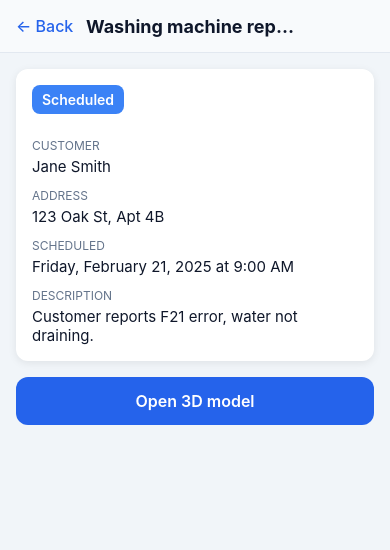
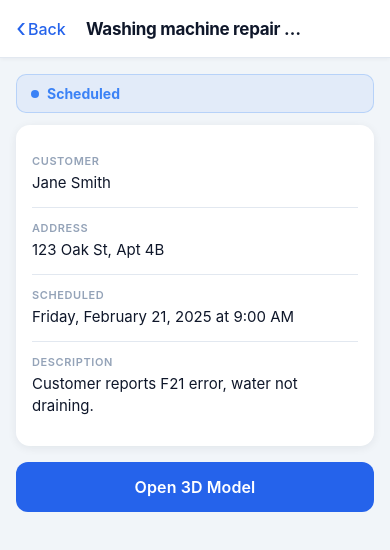
Before and after one commit to nicolas8081/fieldsync-pro, a React Native app in the folder mobile/: screen /JobList in a window 390 px wide. Both pictures are taken after a click on the element 195 px from the left and 134 px from the top of the page. Shown: the top 550 px of the page. Built offline with nearby package versions, Linux system fonts and the light colour scheme; no server answers.

Commit message:
Update UI

```diff
--- a/mobile/src/components/Button.tsx
+++ b/mobile/src/components/Button.tsx
@@ -1,6 +1,7 @@
-import React from 'react';
+import React, { useRef } from 'react';
 import {
-  TouchableOpacity,
+  Animated,
+  Pressable,
   Text,
   StyleSheet,
   ActivityIndicator,
@@ -8,7 +9,7 @@ import {
   TextStyle,
 } from 'react-native';
 
-type ButtonVariant = 'primary' | 'secondary' | 'outline';
+type ButtonVariant = 'primary' | 'secondary' | 'outline' | 'danger';
 
 interface ButtonProps {
   title: string;
@@ -30,8 +31,12 @@ const variantStyles: Record<ButtonVariant, { container: ViewStyle; text: TextSty
     text: { color: '#fff' },
   },
   outline: {
-    container: { backgroundColor: 'transparent', borderWidth: 2, borderColor: '#2563eb' },
+    container: { backgroundColor: 'transparent', borderWidth: 1.5, borderColor: '#2563eb' },
     text: { color: '#2563eb' },
+  },
+  danger: {
+    container: { backgroundColor: '#ef4444' },
+    text: { color: '#fff' },
   },
 };
 
@@ -44,20 +49,50 @@ export function Button({
   style,
   textStyle,
 }: ButtonProps) {
+  const scale = useRef(new Animated.Value(1)).current;
   const v = variantStyles[variant];
+
+  const handlePressIn = () => {
+    Animated.spring(scale, {
+      toValue: 0.97,
+      useNativeDriver: true,
+      speed: 50,
+      bounciness: 0,
+    }).start();
+  };
+
+  const handlePressOut = () => {
+    Animated.spring(scale, {
+      toValue: 1,
+      useNativeDriver: true,
+      speed: 40,
+      bounciness: 4,
+    }).start();
+  };
+
   return (
-    <TouchableOpacity
-      style={[styles.container, v.container, disabled && styles.disabled, style]}
+    <Pressable
       onPress={onPress}
+      onPressIn={handlePressIn}
+      onPressOut={handlePressOut}
       disabled={disabled || loading}
-      activeOpacity={0.7}
     >
-      {loading ? (
-        <ActivityIndicator color={v.text.color} />
-      ) : (
-        <Text style={[styles.text, v.text, textStyle]}>{title}</Text>
-      )}
-    </TouchableOpacity>
+      <Animated.View
+        style={[
+          styles.container,
+          v.container,
+          disabled && styles.disabled,
+          { transform: [{ scale }] },
+          style,
+        ]}
+      >
+        {loading ? (
+          <ActivityIndicator color={v.text.color as string} />
+        ) : (
+          <Text style={[styles.text, v.text, textStyle]}>{title}</Text>
+        )}
+      </Animated.View>
+    </Pressable>
   );
 }
 
@@ -68,13 +103,14 @@ const styles = StyleSheet.create({
     borderRadius: 12,
     alignItems: 'center',
     justifyContent: 'center',
-    minHeight: 48,
+    minHeight: 50,
   },
   text: {
     fontSize: 16,
     fontWeight: '600',
+    letterSpacing: 0.1,
   },
   disabled: {
-    opacity: 0.5,
+    opacity: 0.45,
   },
 });
--- a/mobile/src/components/Card.tsx
+++ b/mobile/src/components/Card.tsx
@@ -4,21 +4,43 @@ import { View, StyleSheet, ViewStyle } from 'react-native';
 interface CardProps {
   children: React.ReactNode;
   style?: ViewStyle;
+  accentColor?: string;
 }
 
-export function Card({ children, style }: CardProps) {
-  return <View style={[styles.card, style]}>{children}</View>;
+export function Card({ children, style, accentColor }: CardProps) {
+  if (accentColor) {
+    return (
+      <View style={[styles.card, styles.cardRow, style]}>
+        <View style={[styles.accent, { backgroundColor: accentColor }]} />
+        <View style={styles.inner}>{children}</View>
+      </View>
+    );
+  }
+  return <View style={[styles.card, styles.paddedCard, style]}>{children}</View>;
 }
 
 const styles = StyleSheet.create({
   card: {
     backgroundColor: '#fff',
-    borderRadius: 12,
+    borderRadius: 14,
+    shadowColor: '#0f172a',
+    shadowOffset: { width: 0, height: 2 },
+    shadowOpacity: 0.07,
+    shadowRadius: 10,
+    elevation: 3,
+    overflow: 'hidden',
+  },
+  cardRow: {
+    flexDirection: 'row',
+  },
+  paddedCard: {
     padding: 16,
-    shadowColor: '#000',
-    shadowOffset: { width: 0, height: 2 },
-    shadowOpacity: 0.08,
-    shadowRadius: 8,
-    elevation: 3,
+  },
+  accent: {
+    width: 4,
+  },
+  inner: {
+    flex: 1,
+    padding: 16,
   },
 });
--- a/mobile/src/components/Header.tsx
+++ b/mobile/src/components/Header.tsx
@@ -13,8 +13,13 @@ export function Header({ title, onBack, right, style }: HeaderProps) {
     <View style={[styles.header, style]}>
       <View style={styles.left}>
         {onBack && (
-          <TouchableOpacity onPress={onBack} style={styles.backBtn} hitSlop={{ top: 12, bottom: 12, left: 12, right: 12 }}>
-            <Text style={styles.backText}>← Back</Text>
+          <TouchableOpacity
+            onPress={onBack}
+            style={styles.backBtn}
+            hitSlop={{ top: 12, bottom: 12, left: 12, right: 12 }}
+          >
+            <Text style={styles.chevron}>‹</Text>
+            <Text style={styles.backText}>Back</Text>
           </TouchableOpacity>
         )}
       </View>
@@ -32,20 +37,27 @@ const styles = StyleSheet.create({
     alignItems: 'center',
     justifyContent: 'space-between',
     paddingHorizontal: 16,
-    paddingVertical: 12,
-    backgroundColor: '#f8fafc',
-    borderBottomWidth: 1,
+    paddingVertical: 14,
+    backgroundColor: '#fff',
+    borderBottomWidth: StyleSheet.hairlineWidth,
     borderBottomColor: '#e2e8f0',
+    shadowColor: '#0f172a',
+    shadowOffset: { width: 0, height: 1 },
+    shadowOpacity: 0.05,
+    shadowRadius: 4,
+    elevation: 2,
   },
   left: { minWidth: 70 },
-  backBtn: { paddingVertical: 4, paddingRight: 8 },
+  backBtn: { flexDirection: 'row', alignItems: 'center', gap: 2 },
+  chevron: { fontSize: 26, color: '#2563eb', lineHeight: 30, marginTop: -1 },
   backText: { fontSize: 16, color: '#2563eb', fontWeight: '500' },
   title: {
     flex: 1,
-    fontSize: 18,
+    fontSize: 17,
     fontWeight: '700',
     color: '#0f172a',
     textAlign: 'center',
+    letterSpacing: -0.3,
   },
   right: { minWidth: 70, alignItems: 'flex-end' },
 });
--- a/mobile/src/screens/JobDetailScreen.tsx
+++ b/mobile/src/screens/JobDetailScreen.tsx
@@ -21,6 +21,15 @@ function statusLabel(s: Job['status']) {
   return s.replace('_', ' ').replace(/\b\w/g, (c) => c.toUpperCase());
 }
 
+function InfoRow({ label, value, last }: { label: string; value: string; last?: boolean }) {
+  return (
+    <View style={[styles.infoRow, !last && styles.infoRowBorder]}>
+      <Text style={styles.label}>{label}</Text>
+      <Text style={styles.value}>{value}</Text>
+    </View>
+  );
+}
+
 export function JobDetailScreen({ route, navigation }: Props) {
   const { jobId } = route.params;
   const [job, setJob] = useState<Job | null>(null);
@@ -34,7 +43,9 @@ export function JobDetailScreen({ route, navigation }: Props) {
       }
       setLoading(false);
     });
-    return () => { cancelled = true; };
+    return () => {
+      cancelled = true;
+    };
   }, [jobId]);
 
   if (loading || !job) {
@@ -48,44 +59,45 @@ export function JobDetailScreen({ route, navigation }: Props) {
     );
   }
 
+  const color = statusColors[job.status];
+  const rows: { label: string; value: string }[] = [
+    { label: 'Customer', value: job.customer },
+    { label: 'Address', value: job.address },
+    {
+      label: 'Scheduled',
+      value: new Date(job.scheduledAt).toLocaleString(undefined, {
+        dateStyle: 'full',
+        timeStyle: 'short',
+      }),
+    },
+    ...(job.description ? [{ label: 'Description', value: job.description }] : []),
+  ];
+
   return (
     <View style={styles.container}>
       <Header title={job.title} onBack={() => navigation.goBack()} />
       <ScrollView style={styles.scroll} contentContainerStyle={styles.content}>
+
+        <View style={[styles.statusBanner, { backgroundColor: color + '14', borderColor: color + '40' }]}>
+          <View style={[styles.statusDot, { backgroundColor: color }]} />
+          <Text style={[styles.statusText, { color }]}>{statusLabel(job.status)}</Text>
+        </View>
+
         <Card>
-          <View style={styles.badgeRow}>
-            <View style={[styles.badge, { backgroundColor: statusColors[job.status] }]}>
-              <Text style={styles.badgeText}>{statusLabel(job.status)}</Text>
-            </View>
-          </View>
-          <Text style={styles.label}>Customer</Text>
-          <Text style={styles.value}>{job.customer}</Text>
-          <Text style={styles.label}>Address</Text>
-          <Text style={styles.value}>{job.address}</Text>
-          <Text style={styles.label}>Scheduled</Text>
-          <Text style={styles.value}>
-            {new Date(job.scheduledAt).toLocaleString(undefined, {
-              dateStyle: 'full',
-              timeStyle: 'short',
-            })}
-          </Text>
-          {job.description ? (
-            <>
-              <Text style={styles.label}>Description</Text>
-              <Text style={styles.value}>{job.description}</Text>
-            </>
-          ) : null}
+          {rows.map((row, i) => (
+            <InfoRow key={row.label} label={row.label} value={row.value} last={i === rows.length - 1} />
+          ))}
         </Card>
 
         {job.modelUrl ? (
           <Button
-            title="Open 3D model"
+            title="Open 3D Model"
             onPress={() => navigation.navigate('Viewer3D', { jobId: job.id, modelUrl: job.modelUrl! })}
             style={styles.button}
           />
         ) : (
-          <Card>
-            <Text style={styles.noModel}>No 3D model linked to this job.</Text>
+          <Card style={styles.noModelCard}>
+            <Text style={styles.noModelText}>No 3D model linked to this job.</Text>
           </Card>
         )}
       </ScrollView>
@@ -96,14 +108,40 @@ export function JobDetailScreen({ route, navigation }: Props) {
 const styles = StyleSheet.create({
   container: { flex: 1, backgroundColor: '#f1f5f9' },
   scroll: { flex: 1 },
-  content: { padding: 16, paddingBottom: 32 },
+  content: { padding: 16, paddingBottom: 40, gap: 12 },
   centered: { flex: 1, justifyContent: 'center', alignItems: 'center', padding: 24 },
   loadingText: { fontSize: 16, color: '#64748b' },
-  badgeRow: { marginBottom: 12 },
-  badge: { alignSelf: 'flex-start', paddingHorizontal: 10, paddingVertical: 6, borderRadius: 8 },
-  badgeText: { fontSize: 14, color: '#fff', fontWeight: '600' },
-  label: { fontSize: 12, color: '#64748b', marginTop: 12, marginBottom: 4, textTransform: 'uppercase' },
-  value: { fontSize: 15, color: '#0f172a' },
-  button: { marginTop: 16 },
-  noModel: { color: '#64748b', fontSize: 15 },
+
+  statusBanner: {
+    flexDirection: 'row',
+    alignItems: 'center',
+    gap: 8,
+    paddingHorizontal: 14,
+    paddingVertical: 10,
+    borderRadius: 10,
+    borderWidth: 1,
+  },
+  statusDot: { width: 8, height: 8, borderRadius: 4 },
+  statusText: { fontSize: 14, fontWeight: '700' },
+
+  infoRow: {
+    paddingVertical: 13,
+  },
+  infoRowBorder: {
+    borderBottomWidth: StyleSheet.hairlineWidth,
+    borderBottomColor: '#e2e8f0',
+  },
+  label: {
+    fontSize: 11,
+    color: '#94a3b8',
+    fontWeight: '600',
+    textTransform: 'uppercase',
+    letterSpacing: 0.6,
+    marginBottom: 4,
+  },
+  value: { fontSize: 15, color: '#0f172a', lineHeight: 22 },
+
+  button: { marginTop: 4 },
+  noModelCard: { alignItems: 'center', paddingVertical: 20 },
+  noModelText: { color: '#94a3b8', fontSize: 14 },
 });
--- a/mobile/src/screens/JobListScreen.tsx
+++ b/mobile/src/screens/JobListScreen.tsx
@@ -1,5 +1,13 @@
 import React, { useEffect, useState } from 'react';
-import { View, Text, FlatList, StyleSheet, TouchableOpacity, RefreshControl } from 'react-native';
+import {
+  View,
+  Text,
+  FlatList,
+  StyleSheet,
+  TouchableOpacity,
+  RefreshControl,
+  ActivityIndicator,
+} from 'react-native';
 import { NativeStackNavigationProp } from '@react-navigation/native-stack';
 import { Card } from '../components/Card';
 import { Header } from '../components/Header';
@@ -43,18 +51,25 @@ export function JobListScreen({ navigation }: Props) {
     load();
   }, []);
 
-  const renderItem = ({ item }: { item: Job }) => (
+  const renderItem = ({ item }: { item: Job }) => {
+    const color = statusColors[item.status];
+    return (
       <TouchableOpacity
-      activeOpacity={0.7}
+        activeOpacity={0.75}
         onPress={() => navigation.navigate('JobDetail', { jobId: item.id })}
       >
-      <Card style={styles.card}>
-        <View style={styles.row}>
-          <Text style={styles.title} numberOfLines={2}>{item.title}</Text>
-          <View style={[styles.badge, { backgroundColor: statusColors[item.status] }]}>
-            <Text style={styles.badgeText}>{statusLabel(item.status)}</Text>
+        <Card style={styles.card} accentColor={color}>
+          <View style={styles.topRow}>
+            <Text style={styles.title} numberOfLines={2}>
+              {item.title}
+            </Text>
+            <Text style={styles.chevron}>›</Text>
           </View>
+          <View style={[styles.badge, { backgroundColor: color + '18' }]}>
+            <View style={[styles.dot, { backgroundColor: color }]} />
+            <Text style={[styles.badgeText, { color }]}>{statusLabel(item.status)}</Text>
           </View>
+          <View style={styles.divider} />
           <Text style={styles.customer}>{item.customer}</Text>
           <Text style={styles.address} numberOfLines={1}>{item.address}</Text>
           <Text style={styles.date}>
@@ -69,12 +84,14 @@ export function JobListScreen({ navigation }: Props) {
         </Card>
       </TouchableOpacity>
     );
+  };
 
   return (
     <View style={styles.container}>
       <Header title="Jobs" />
       {loading && jobs.length === 0 ? (
         <View style={styles.centered}>
+          <ActivityIndicator size="large" color="#2563eb" />
           <Text style={styles.loadingText}>Loading jobs…</Text>
         </View>
       ) : (
@@ -84,11 +101,16 @@ export function JobListScreen({ navigation }: Props) {
           renderItem={renderItem}
           contentContainerStyle={styles.list}
           refreshControl={
-            <RefreshControl refreshing={refreshing} onRefresh={() => load(true)} />
+            <RefreshControl
+              refreshing={refreshing}
+              onRefresh={() => load(true)}
+              tintColor="#2563eb"
+            />
           }
           ListEmptyComponent={
             <View style={styles.centered}>
               <Text style={styles.emptyText}>No jobs found</Text>
+              <Text style={styles.emptySubtext}>Pull down to refresh</Text>
             </View>
           }
         />
@@ -101,14 +123,32 @@ const styles = StyleSheet.create({
   container: { flex: 1, backgroundColor: '#f1f5f9' },
   list: { padding: 16, paddingBottom: 32 },
   card: { marginBottom: 12 },
-  row: { flexDirection: 'row', justifyContent: 'space-between', alignItems: 'flex-start', marginBottom: 6 },
-  title: { fontSize: 16, fontWeight: '600', color: '#0f172a', flex: 1, marginRight: 8 },
-  badge: { paddingHorizontal: 8, paddingVertical: 4, borderRadius: 8 },
-  badgeText: { fontSize: 12, color: '#fff', fontWeight: '600' },
-  customer: { fontSize: 14, color: '#475569', marginBottom: 2 },
+  topRow: {
+    flexDirection: 'row',
+    alignItems: 'flex-start',
+    justifyContent: 'space-between',
+    marginBottom: 8,
+  },
+  title: { fontSize: 16, fontWeight: '700', color: '#0f172a', flex: 1, marginRight: 4 },
+  chevron: { fontSize: 22, color: '#cbd5e1', marginTop: 1 },
+  badge: {
+    flexDirection: 'row',
+    alignItems: 'center',
+    gap: 5,
+    alignSelf: 'flex-start',
+    paddingHorizontal: 8,
+    paddingVertical: 4,
+    borderRadius: 20,
+    marginBottom: 10,
+  },
+  dot: { width: 6, height: 6, borderRadius: 3 },
+  badgeText: { fontSize: 12, fontWeight: '600' },
+  divider: { height: StyleSheet.hairlineWidth, backgroundColor: '#f1f5f9', marginBottom: 10 },
+  customer: { fontSize: 14, fontWeight: '600', color: '#334155', marginBottom: 3 },
   address: { fontSize: 13, color: '#64748b', marginBottom: 4 },
   date: { fontSize: 12, color: '#94a3b8' },
-  centered: { flex: 1, justifyContent: 'center', alignItems: 'center', padding: 24 },
-  loadingText: { fontSize: 16, color: '#64748b' },
-  emptyText: { fontSize: 16, color: '#94a3b8' },
+  centered: { flex: 1, justifyContent: 'center', alignItems: 'center', padding: 24, gap: 6 },
+  loadingText: { fontSize: 15, color: '#64748b', marginTop: 12 },
+  emptyText: { fontSize: 17, fontWeight: '600', color: '#475569' },
+  emptySubtext: { fontSize: 14, color: '#94a3b8' },
 });
```
Lines whose indentation alone changed are shown as unchanged.
